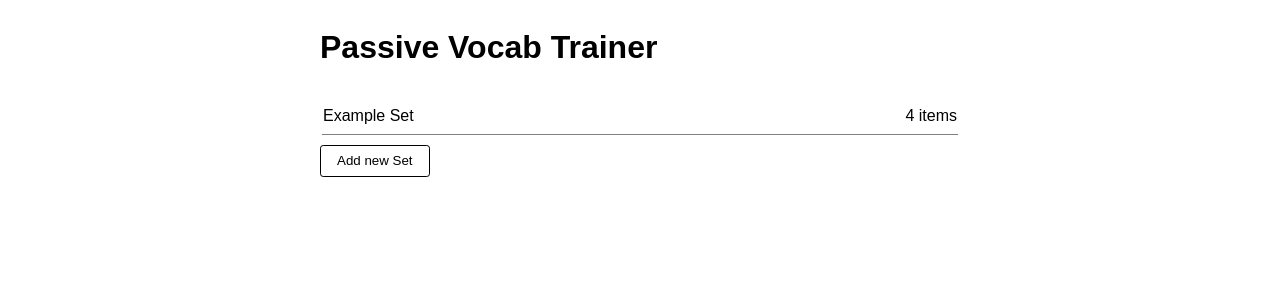
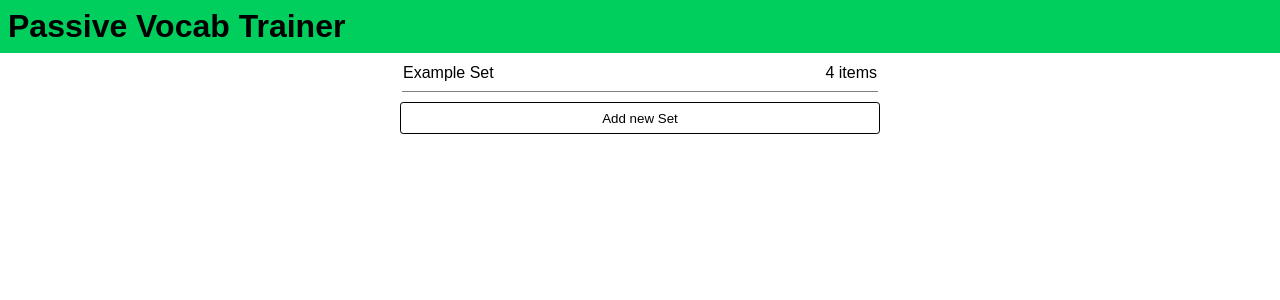
Before and after one commit to bjoernkuehne/PassiveVocabTrainer, a React (Create React App) app: page / in a window 1280 px wide. Shown: the top 300 px of the page. Built offline with nearby package versions, Linux system fonts and the light colour scheme.

Commit message:
added some more basic styling

```diff
--- a/src/App.tsx
+++ b/src/App.tsx
@@ -1,7 +1,6 @@
 import { useEffect, useState } from "react";
 import LearnView from "./components/LearnView";
 import "./styles.css";
-import { createMockVocabSets } from "./data/mock-data";
 import VocabSetList from "./components/VocabSetList";
 import IVocabSet from "./interfaces/VocabSet";
 import { TCurrentView } from "./types/CurrentView";
@@ -41,7 +40,7 @@ export default function App() {
       })
     }
 
-    setMaybeCurrentlyEditing(undefined)
+    resetStates()
   }
 
   const resetStates = () => {
@@ -76,10 +75,14 @@ export default function App() {
 
   return (
     <div className="App">
-      <header className="flex-row full-width">
+      <header className="Header">
         <h1>Passive Vocab Trainer</h1>
-        {currentView !== "dashboard" && <p className="clickable" onClick={resetStates}>X</p>}
+        {currentView !== "dashboard" &&
+          <button onClick={resetStates}>X</button>
+        }
       </header>
+      <div className="Dashboard">
+        <div className="Content">
           {currentView === "dashboard" && <>
             <VocabSetList
               vocabSets={localStorageState.data.vocabSets}
@@ -100,5 +103,7 @@ export default function App() {
             <EditVocabSetView vocabSet={maybeCurrentlyEditing} saveSet={handleSaveSet} />
           </>}
         </div>
+      </div>
+    </div>
   );
 }
--- a/src/components/LearnView.tsx
+++ b/src/components/LearnView.tsx
@@ -75,7 +75,7 @@ const LearnView = (props: IProps) => {
     }, [currentVocab, learnViewStatus, vocabDataIDs])
 
     return (
-        <div>
+        <>
             {learnViewStatus !== "playing" &&
                 <h1>{props.vocabSet?.name}</h1>
             }
@@ -111,7 +111,7 @@ const LearnView = (props: IProps) => {
                     calculatedTimeOut={calculatedTimeOut}
                 />
             }
-        </div>
+        </>
     )
 }
 
--- a/src/components/VocabSetList.tsx
+++ b/src/components/VocabSetList.tsx
@@ -4,7 +4,6 @@ import { buildComponentKey } from "../utils/utils"
 
 interface IProps {
     vocabSets: IVocabSet[]
-    // setForEditing: (vocabSet: IVocabSet) => void
     setMaybeCurrentlyLearning: Dispatch<SetStateAction<IVocabSet | undefined>>
 }
 
@@ -12,23 +11,16 @@ const VocabSetList = (props: IProps): JSX.Element => {
     const getStartLearningHandler = (vocabSet: IVocabSet) =>
         () => props.setMaybeCurrentlyLearning(vocabSet)
 
-    // const getEditingHandler = (vocabSet: IVocabSet) =>
-    //     () => props.setForEditing(vocabSet)
-
     const SingleVocabSet = (vocabSet: IVocabSet): JSX.Element => (
         <tr
             key={buildComponentKey(vocabSet.id, "SingleVocabSet")}
-            className="flex-row"
+            className="flex-row SetTr"
         >
             <td
                 className="clickable"
                 onClick={getStartLearningHandler(vocabSet)}
             >{vocabSet.name}</td>
             <td>{`${vocabSet.vocabData.length} item${vocabSet.vocabData.length === 1 ? "" : "s"}`}</td>
-            {/* <td
-                className="clickable"
-                onClick={getEditingHandler(vocabSet)}
-            >Edit</td> */}
         </tr>
     )
 
--- a/src/components/VocabView.tsx
+++ b/src/components/VocabView.tsx
@@ -24,12 +24,12 @@ const VocabView = (props: IProps): JSX.Element => {
     }, [props.vocab])
 
     return (
-        <div>
-            <p>{props.vocab.targetLanguage}</p>
-            <p>
+        <table className="VocabView">
+            <tr className="VocabViewTargetLanguage">{props.vocab.targetLanguage}</tr>
+            <tr className="VocabViewTranslation">
                 {viewState === "translation" ? props.vocab.translation : "..."}
-            </p>
-        </div>
+            </tr>
+        </table>
     )
 }
 
--- a/src/data/mock-data.ts
+++ b/src/data/mock-data.ts
@@ -1,33 +1,5 @@
 import IVocab from "../interfaces/Vocab";
 import IVocabSet from "../interfaces/VocabSet";
-import { createRange } from "../utils/utils";
-
-const createMockVocab = (id: number): IVocab => (
-    {
-        id,
-        targetLanguage: `Target Nr. ${id}`,
-        translation: `Translation Nr. ${id}`,
-        timesSeen: 0
-    }
-)
-
-const createMockVocabData = (length: number): IVocab[] =>
-    createRange(1, length)
-        .map(createMockVocab)
-
-
-const createMockVocabSet = (id: number, name: string, vocabDataLength: number): IVocabSet => (
-    {
-        id,
-        name,
-        vocabData: createMockVocabData(vocabDataLength)
-    }
-)
-
-export const createMockVocabSets = (setsCount: number, vocabDataCount: number) =>
-    createRange(1, setsCount)
-        .map((id) => createMockVocabSet(id, `Set Nr. ${id}`, vocabDataCount))
-
 
 const exampleData: string[][] = [
     [
--- a/src/styles.css
+++ b/src/styles.css
@@ -4,10 +4,80 @@
   --color-disabled: rgb(218, 218, 218);
 }
 
+body {
+  margin: 0 auto;
+}
+
+h1 {
+  margin: 0;
+}
+
 .App {
+  display: flex;
+  flex-direction: column;
   font-family: sans-serif;
-  max-width: 40rem;
-  margin: 0 auto;
+  min-height: 100vh;
+}
+
+.Header {
+  display: flex;
+  flex-direction: row;
+  justify-content: space-between;
+  align-items: center;
+  width: 100%;
+  background-color: var(--secondary-color);
+  margin: 0;
+  box-sizing: border-box;
+  padding: 0.5rem;
+}
+
+.Dashboard {
+  display: flex;
+  justify-content: center;
+  flex-grow: 1;
+  padding: 0.5rem;
+}
+
+.Content {
+  display: flex;
+  flex-direction: column;
+  justify-content: start;
+  width: 30rem;
+}
+
+.VocabView {
+  display: flex;
+  flex-direction: column;
+  place-content: center;
+  text-align: center;
+  flex-grow: 1;
+  width: 100%;
+  font-size: 2rem;
+}
+
+.VocabViewTargetLanguage {
+  display: flex;
+  box-sizing: border-box;
+  align-items: end;
+  justify-content: center;
+  padding: 1rem;
+  flex-grow: 0;
+  height: 50%;
+  max-height: 50%;
+  margin: 0;
+  border-bottom: 2px solid var(--secondary-color);
+}
+
+.VocabViewTranslation {
+  display: flex;
+  box-sizing: border-box;
+  align-items: start;
+  justify-content: center;
+  padding: 1rem;
+  flex-grow: 0;
+  margin: 0;
+  height: 50%;
+  max-height: 50%;
 }
 
 .clickable {
@@ -44,10 +114,10 @@
   width: 100%;
 }
 
-tr {
+.SetTr {
   border-bottom: 1px solid grey;
-  padding: 0.5rem 0;
-  margin: 0.5rem 0;
+  padding-bottom: 0.5rem;
+  margin-bottom: 0.5rem;
 }
 
 button {
@@ -58,11 +128,14 @@ button {
   padding-right: 1rem;
   background-color: white;
   height: 2rem;
+  white-space: nowrap;
+  transition: all 100ms;
 }
 
 button:hover {
   color: var(--secondary-color);
   border-color: var(--secondary-color);
+  transition: all 100ms;
 }
 
 button:disabled {
```
Lines whose indentation alone changed are shown as unchanged.
